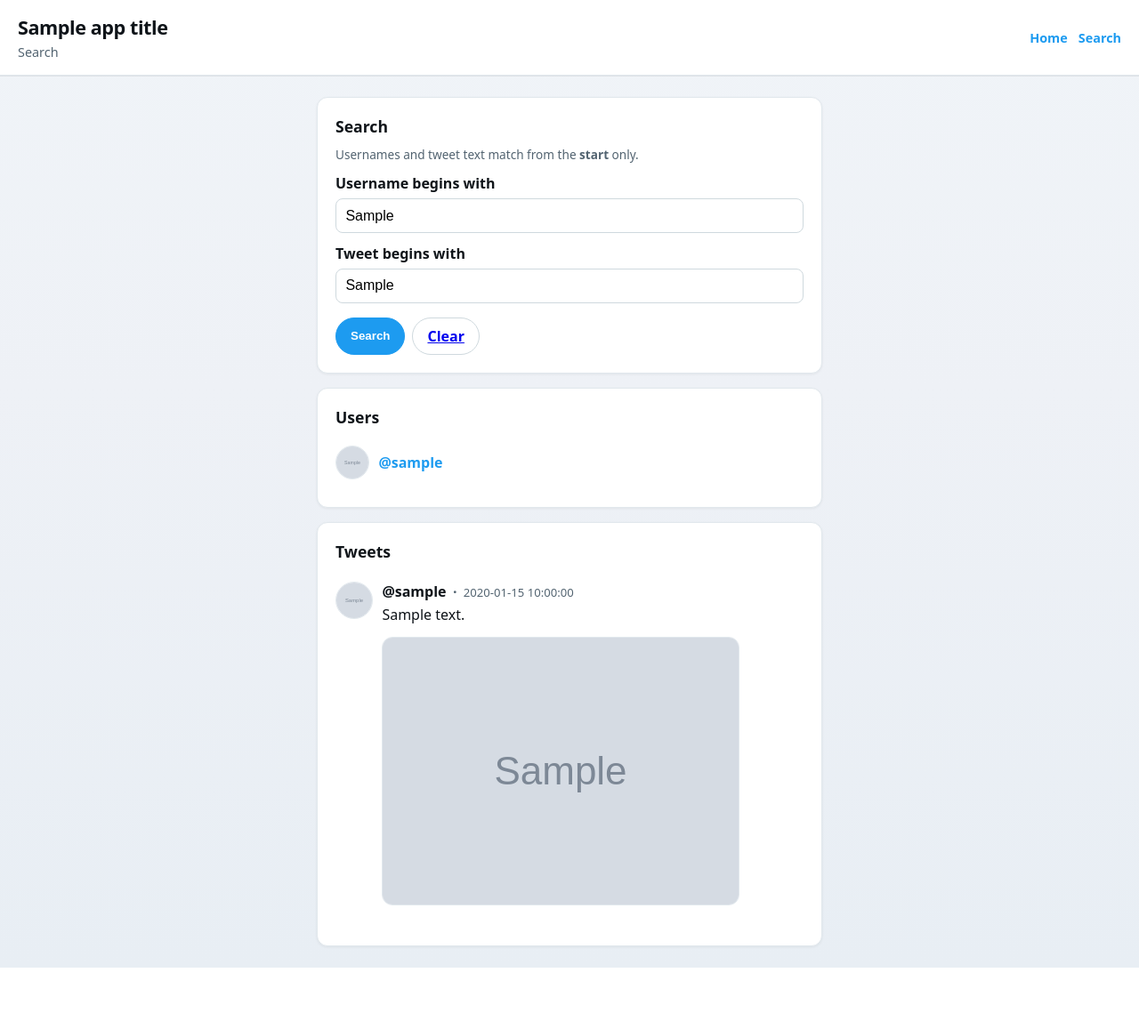
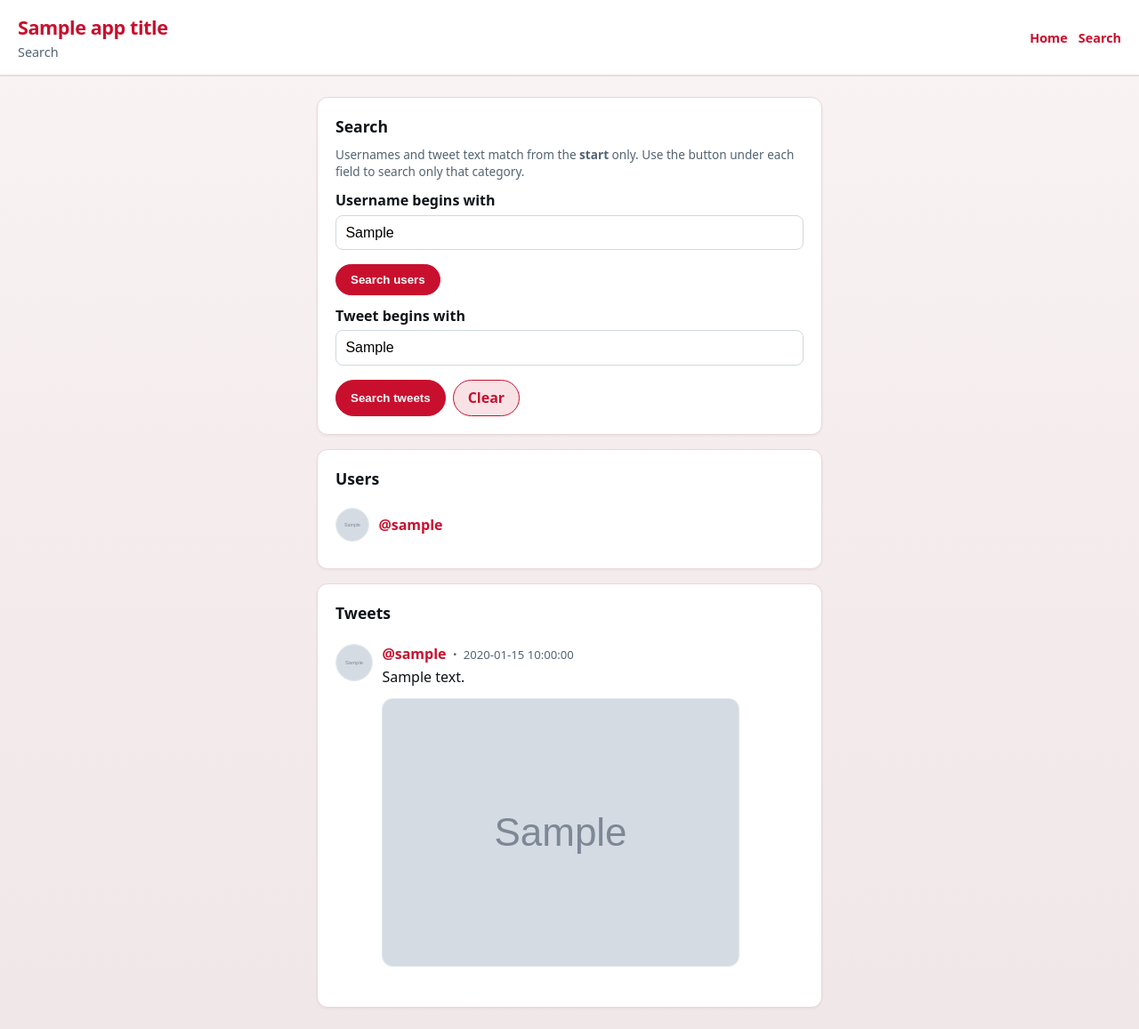
Before and after one commit to Humzah001/gc-connect-twitter-clone, a FastAPI app: template templates/search.html in a window 1280 px wide. Shown: the whole page at 89% size. Before the commit the page ends 1088 px from the top, so only its background shows below. Run offline with FastAPI, Linux system fonts and the light colour scheme; the template is opened without the code that fills it: most values are stand-ins (such as "Sample title", 1, 10 or a date in 2020); grey boxes marked "Sample" are stand-in pictures; parts of the project's set-up code (start-up, migrations or seed data) failed here and were passed over.

Commit message:
enhance UI & add feature displayy all users when search on empt input field

```diff
--- a/main.py
+++ b/main.py
@@ -14,7 +14,7 @@ from pymongo.mongo_client import MongoClient
 from pymongo.server_api import ServerApi
 
 
-APP_TITLE = "Twitter"
+APP_TITLE = "GC Connect"
 APP_HOME = "/home"
 MONGO_DB = "A2-3181143"
 MAX_TWEET_LEN = 280
@@ -532,10 +532,10 @@ def get_profile_feed_rows(profile_user_id, limit):
     return out
 
 
-def search_users_by_prefix(prefix):
+def search_users_by_prefix(prefix, *, list_all_when_empty=False):
     prefix = prefix.strip().lower()
     results = []
-    if prefix == "":
+    if prefix == "" and not list_all_when_empty:
         return results
 
     for u in user_collection.find({}):
@@ -546,9 +546,10 @@ def search_users_by_prefix(prefix):
         if len(n) == 0:
             continue
         lower = n.lower()
-        if lower.startswith(prefix):
+        if prefix == "" or lower.startswith(prefix):
             results.append(u)
 
+    results.sort(key=lambda x: str(x.get("username") or "").lower())
     return results
 
 
@@ -723,9 +724,19 @@ async def search_page(request: Request):
 
     q_user = request.query_params.get("q_user", "").strip()
     q_tweet = request.query_params.get("q_tweet", "").strip()
+    search_mode = request.query_params.get("search")
+    if search_mode not in ("users", "tweets"):
+        search_mode = None
 
-    user_hits = search_users_by_prefix(q_user)
-    tweet_hits = search_tweets_by_prefix(q_tweet)
+    if search_mode == "users":
+        user_hits = search_users_by_prefix(q_user, list_all_when_empty=True)
+        tweet_hits = []
+    elif search_mode == "tweets":
+        user_hits = []
+        tweet_hits = search_tweets_by_prefix(q_tweet)
+    else:
+        user_hits = search_users_by_prefix(q_user)
+        tweet_hits = search_tweets_by_prefix(q_tweet)
 
     flash_message, flash_kind = get_flash_message(request)
 
@@ -738,6 +749,7 @@ async def search_page(request: Request):
             "user_info": viewer,
             "q_user": q_user,
             "q_tweet": q_tweet,
+            "search_mode": search_mode,
             "user_hits": user_hits,
             "tweet_hits": tweet_hits,
             "flash_message": flash_message,
--- a/static/style.css
+++ b/static/style.css
@@ -1,3 +1,16 @@
+:root {
+    --brand: #c8102e;
+    --brand-hover: #a30d27;
+    --brand-soft: rgba(200, 16, 46, 0.12);
+    --focus-ring: rgba(200, 16, 46, 0.55);
+}
+
+/* UA defaults paint links/buttons blue; force GC Connect red inside app shells */
+.app-body :where(a):link,
+.app-body :where(a):visited {
+    color: var(--brand, #c8102e);
+}
+
 * {
     box-sizing: border-box;
 }
@@ -5,7 +18,7 @@
 body {
     margin: 0;
     font-family: system-ui, -apple-system, Segoe UI, Roboto, Arial, sans-serif;
-    background: #f4f6f8;
+    background: #faf5f5;
     color: #1a1a1a;
 }
 
@@ -16,7 +29,7 @@ body {
     gap: 1rem;
     padding: 1rem 1.25rem;
     background: #fff;
-    border-bottom: 1px solid #e1e8ed;
+    border-bottom: 1px solid #ecd6d9;
 }
 
 .top-bar h1 {
@@ -42,7 +55,7 @@ body {
 
 .card {
     background: #fff;
-    border: 1px solid #e1e8ed;
+    border: 1px solid #ecd6d9;
     border-radius: 12px;
     padding: 1.25rem;
     margin-bottom: 1rem;
@@ -83,17 +96,40 @@ textarea {
 }
 
 .btn {
+    display: inline-flex;
+    align-items: center;
+    justify-content: center;
     padding: 0.55rem 1rem;
     border-radius: 999px;
-    border: 1px solid #cfd9de;
-    background: #fff;
+    border: 1px solid var(--brand, #c8102e);
+    background: var(--brand-soft, rgba(200, 16, 46, 0.12));
+    color: var(--brand, #c8102e);
     cursor: pointer;
     font-weight: 600;
+    text-decoration: none;
+    -webkit-appearance: none;
+    appearance: none;
+}
+
+.btn:hover {
+    background: rgba(200, 16, 46, 0.22);
+    border-color: var(--brand-hover, #a30d27);
+    color: var(--brand-hover, #a30d27);
 }
 
 .btn.primary {
-    background: #1d9bf0;
-    border-color: #1d9bf0;
+    background-color: #c8102e;
+    border-color: #c8102e;
+    background-color: var(--brand, #c8102e);
+    border-color: var(--brand, #c8102e);
+    color: #fff;
+}
+
+.btn.primary:hover {
+    background-color: #a30d27;
+    border-color: #a30d27;
+    background-color: var(--brand-hover, #a30d27);
+    border-color: var(--brand-hover, #a30d27);
     color: #fff;
 }
 
@@ -164,7 +200,7 @@ textarea {
 }
 
 .nav-links a {
-    color: #1d9bf0;
+    color: var(--brand, #c8102e);
     text-decoration: none;
     font-weight: 600;
     font-size: 0.9rem;
@@ -243,7 +279,7 @@ textarea {
 
 .user-results a {
     font-weight: 600;
-    color: #1d9bf0;
+    color: var(--brand, #c8102e);
     text-decoration: none;
 }
 
@@ -279,7 +315,7 @@ input[type="file"] {
 
 .tweet-actions-inline a {
     font-weight: 600;
-    color: #1d9bf0;
+    color: var(--brand, #c8102e);
     text-decoration: none;
 }
 
@@ -303,7 +339,7 @@ input[type="file"] {
 
 .tweet-meta-row > a:first-of-type {
     font-weight: 600;
-    color: #1d9bf0;
+    color: var(--brand, #c8102e);
     text-decoration: none;
 }
 
@@ -318,7 +354,7 @@ input[type="file"] {
     padding: 0;
     font: inherit;
     cursor: pointer;
-    color: #1d9bf0;
+    color: var(--brand, #c8102e);
     font-weight: 600;
 }
 
@@ -347,7 +383,7 @@ input[type="file"] {
 /* ----- Group 5: layout & polish ----- */
 .app-body {
     min-height: 100vh;
-    background: linear-gradient(180deg, #f0f4f8 0%, #eef1f6 40%, #e8eef4 100%);
+    background: linear-gradient(180deg, #faf4f4 0%, #f5eded 45%, #f0e8e8 100%);
     color: #0f1419;
 }
 
@@ -367,7 +403,7 @@ input[type="file"] {
     font-size: 1.35rem;
     font-weight: 800;
     letter-spacing: -0.02em;
-    color: #0f1419;
+    color: var(--brand, #c8102e);
 }
 
 .card-title {
@@ -451,7 +487,7 @@ input[type="file"] {
 
 .tweet-author-link {
     font-weight: 700;
-    color: #0f1419;
+    color: var(--brand, #c8102e);
     text-decoration: none;
 }
 
@@ -488,11 +524,11 @@ input[type="file"] {
     cursor: pointer;
     font-size: 0.85rem;
     font-weight: 600;
-    color: #536471;
+    color: var(--brand, #c8102e);
 }
 
 .tweet-action-btn:hover {
-    color: #1d9bf0;
+    color: var(--brand-hover, #a30d27);
 }
 
 .tweet-action-btn.danger:hover {
@@ -500,7 +536,7 @@ input[type="file"] {
 }
 
 .tweet-action-btn:focus-visible {
-    outline: 2px solid #1d9bf0;
+    outline: 2px solid var(--brand, #c8102e);
     outline-offset: 2px;
     border-radius: 2px;
 }
@@ -541,7 +577,7 @@ a.link-a.tweet-action-btn {
     gap: 0.65rem;
     padding: 0.65rem 0;
     font-weight: 600;
-    color: #1d9bf0;
+    color: var(--brand, #c8102e);
     text-decoration: none;
 }
 
@@ -558,6 +594,6 @@ a:focus-visible,
 .btn:focus-visible,
 textarea:focus-visible,
 input:focus-visible {
-    outline: 2px solid #8ec5fc;
+    outline: 2px solid var(--focus-ring, rgba(200, 16, 46, 0.55));
     outline-offset: 1px;
 }
--- a/templates/edit-tweet.html
+++ b/templates/edit-tweet.html
@@ -4,7 +4,7 @@
     <meta charset="utf-8">
     <meta name="viewport" content="width=device-width, initial-scale=1">
     <title>{{ app_title }} - Edit tweet</title>
-    <link rel="stylesheet" href="/static/style.css">
+    <link rel="stylesheet" href="/static/style.css?v=gc-red-2">
 </head>
 <body class="app-body" data-server-auth="1" data-after-login="/home">
     <header class="top-bar app-header">
--- a/templates/home.html
+++ b/templates/home.html
@@ -4,7 +4,7 @@
     <meta charset="utf-8">
     <meta name="viewport" content="width=device-width, initial-scale=1">
     <title>{{ app_title }} Home</title>
-    <link rel="stylesheet" href="/static/style.css">
+    <link rel="stylesheet" href="/static/style.css?v=gc-red-2">
 </head>
 <body class="app-body" data-server-auth="1" data-after-login="/home">
     <header class="top-bar app-header">
--- a/templates/login.html
+++ b/templates/login.html
@@ -4,7 +4,7 @@
     <meta charset="utf-8">
     <meta name="viewport" content="width=device-width, initial-scale=1">
     <title>{{ app_title }} - Login</title>
-    <link rel="stylesheet" href="/static/style.css">
+    <link rel="stylesheet" href="/static/style.css?v=gc-red-2">
 </head>
 <body class="app-body" data-server-auth="0" data-after-login="/home">
     <header class="top-bar app-header login-header centered">
--- a/templates/profile.html
+++ b/templates/profile.html
@@ -6,7 +6,7 @@
     <title>
         {% if profile_user %}{{ app_title }} - @{{ profile_user.username }}{% else %}{{ app_title }} - Profile{% endif %}
     </title>
-    <link rel="stylesheet" href="/static/style.css">
+    <link rel="stylesheet" href="/static/style.css?v=gc-red-2">
 </head>
 <body class="app-body" data-server-auth="{% if user_token %}1{% else %}0{% endif %}" data-after-login="/home">
     <header class="top-bar app-header">
--- a/templates/search.html
+++ b/templates/search.html
@@ -4,7 +4,7 @@
     <meta charset="utf-8">
     <meta name="viewport" content="width=device-width, initial-scale=1">
     <title>{{ app_title }} - Search</title>
-    <link rel="stylesheet" href="/static/style.css">
+    <link rel="stylesheet" href="/static/style.css?v=gc-red-2">
 </head>
 <body class="app-body" data-server-auth="{% if user_token %}1{% else %}0{% endif %}" data-after-login="/home">
     <header class="top-bar app-header">
@@ -28,28 +28,36 @@
 
         <section class="card">
             <h2 class="card-title">Search</h2>
-            <p class="hint">Usernames and tweet text match from the <strong>start</strong> only.</p>
+            <p class="hint">Usernames and tweet text match from the <strong>start</strong> only. Use the button under each field to search only that category.</p>
             <form method="get" action="/search">
                 <label for="q_user">Username begins with</label>
                 <input id="q_user" name="q_user" type="text" value="{{ q_user }}" placeholder="e.g. ali" autocomplete="off">
+                <div class="btn-row">
+                    <button type="submit" name="search" value="users" class="btn primary">Search users</button>
+                </div>
 
                 <label for="q_tweet">Tweet begins with</label>
                 <input id="q_tweet" name="q_tweet" type="text" value="{{ q_tweet }}" placeholder="e.g. Hello" autocomplete="off">
-
                 <div class="btn-row">
-                    <button type="submit" class="btn primary">Search</button>
+                    <button type="submit" name="search" value="tweets" class="btn primary">Search tweets</button>
                     <a class="btn" href="/search">Clear</a>
                 </div>
             </form>
         </section>
 
+        {% if search_mode != "tweets" %}
         <section class="card">
             <h2 class="card-title">Users</h2>
-            {% if q_user == "" %}
-            <p class="muted">Enter a prefix to search usernames.</p>
+            {% if search_mode == "users" and q_user == "" and user_hits|length == 0 %}
+            <p class="muted">No registered users yet.</p>
+            {% elif q_user == "" and search_mode != "users" %}
+            <p class="muted">Enter a prefix to search usernames, or use <strong>Search users</strong> with an empty field to list everyone.</p>
             {% elif user_hits|length == 0 %}
             <p class="muted">No users found.</p>
             {% else %}
+            {% if search_mode == "users" and q_user == "" %}
+            <p class="hint">Showing all registered users (sorted by username).</p>
+            {% endif %}
             <ul class="user-results user-results-rich">
                 {% for u in user_hits %}
                 <li class="user-hit-row">
@@ -66,7 +74,9 @@
             </ul>
             {% endif %}
         </section>
+        {% endif %}
 
+        {% if search_mode != "users" %}
         <section class="card">
             <h2 class="card-title">Tweets</h2>
             {% if q_tweet == "" %}
@@ -102,6 +112,7 @@
             </ul>
             {% endif %}
         </section>
+        {% endif %}
     </main>
     {% if user_token %}
     <script type="module" src="/static/firebase-login.js"></script>
--- a/templates/set-username.html
+++ b/templates/set-username.html
@@ -4,7 +4,7 @@
     <meta charset="utf-8">
     <meta name="viewport" content="width=device-width, initial-scale=1">
     <title>{{ app_title }} - Choose username</title>
-    <link rel="stylesheet" href="/static/style.css">
+    <link rel="stylesheet" href="/static/style.css?v=gc-red-2">
 </head>
 <body class="app-body" data-server-auth="1" data-after-login="/home">
     <header class="top-bar app-header">
```
Also changed, not shown: templates/index.html (deleted).
